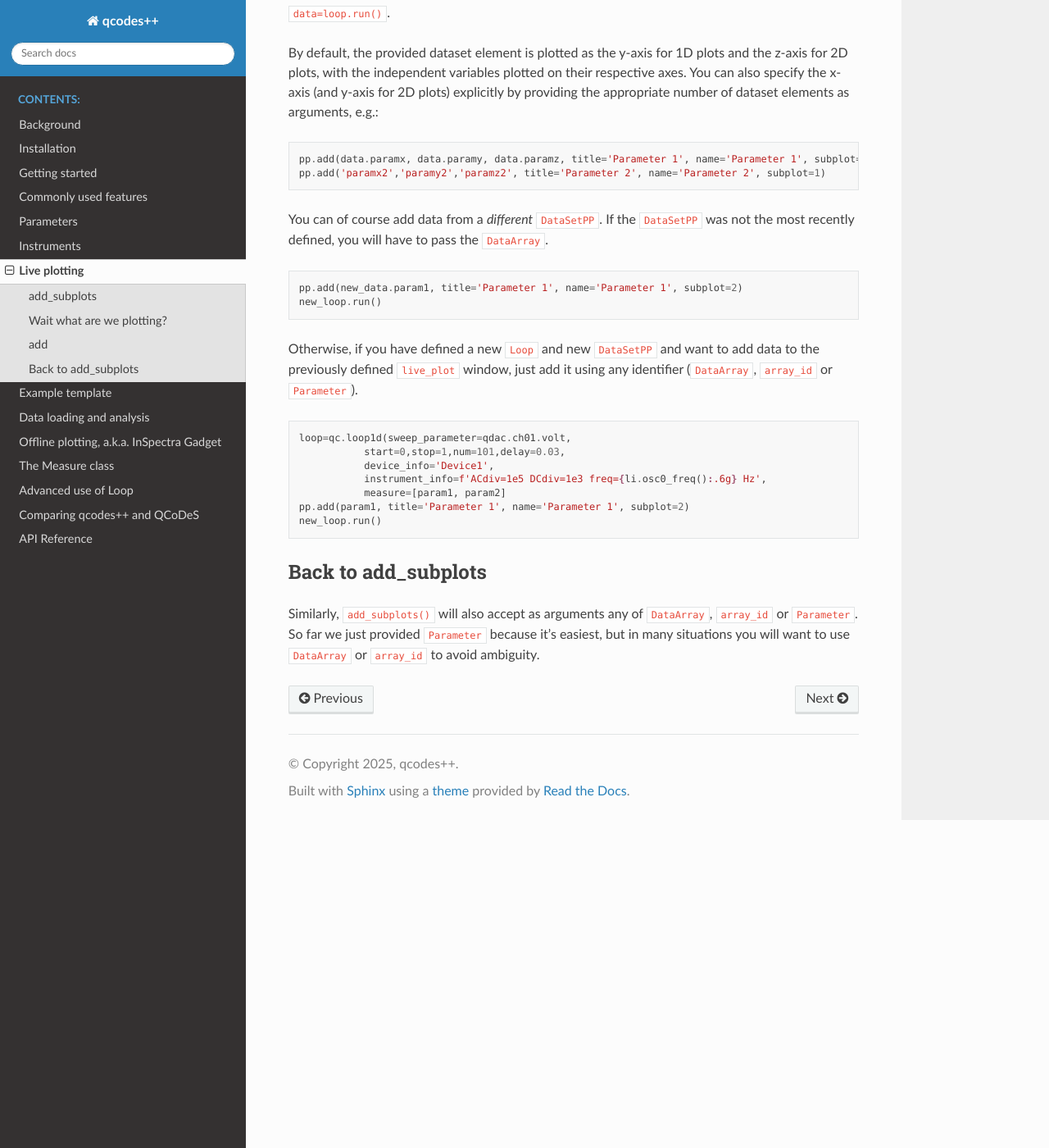
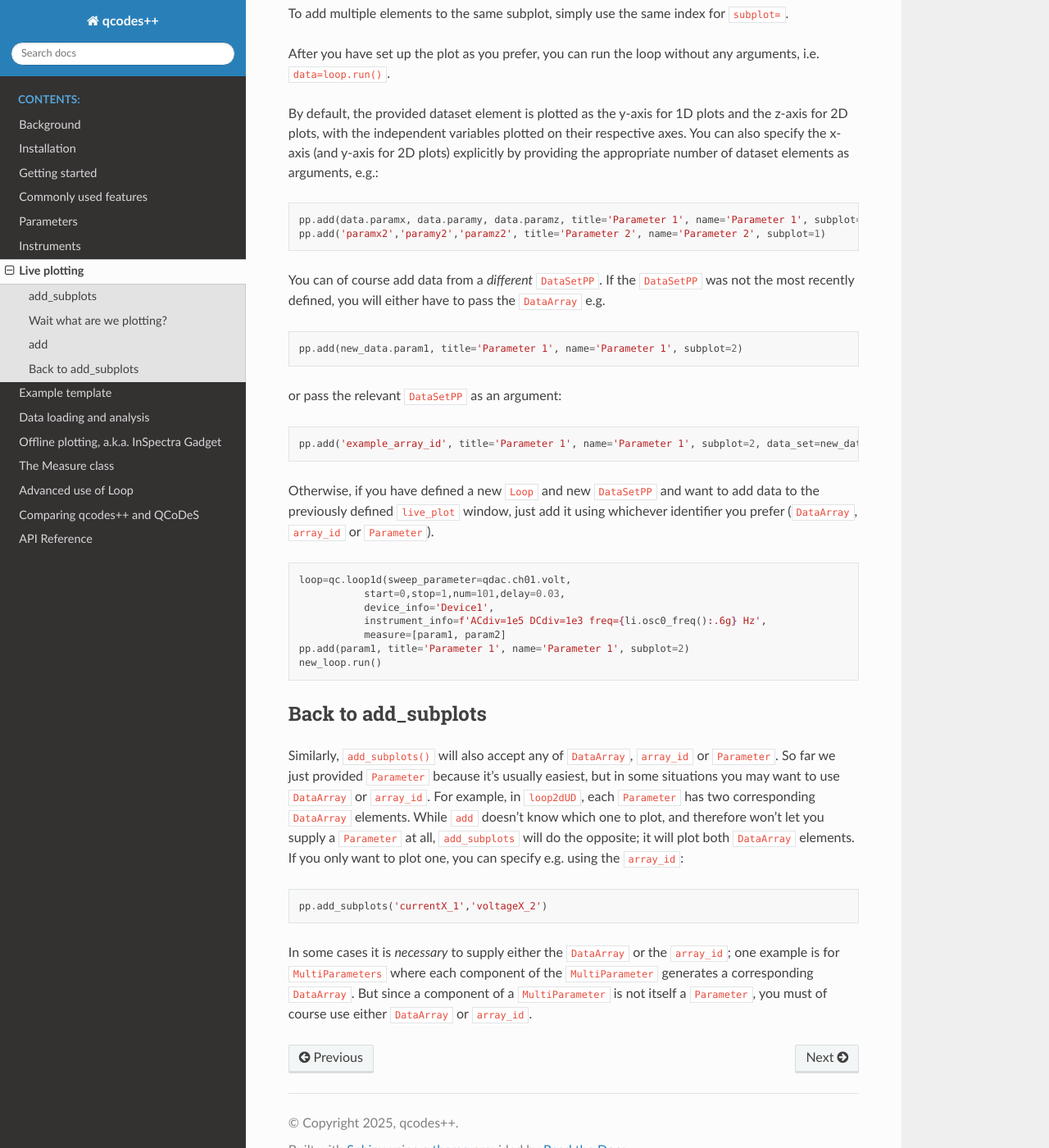
Before and after one commit to qcodespp/qcodespp.github.io, a Sphinx documentation site: the page built from docs/source/live_plot.rst, in a window 1280 px wide and 1400 px high, scrolled down 1616 px. Shown: the whole window at 82% size. Built offline with Sphinx 7.4.7 and the Read the Docs theme 3.1.0, drawn with Linux system fonts in a browser that asks for light colours; some of the changed text lies outside the part shown.

Commit message:
liveplot

```diff
--- a/docs/source/live_plot.rst
+++ b/docs/source/live_plot.rst
@@ -49,14 +49,16 @@
     pp.add(param1, title='Parameter 1', name='Parameter 1', subplot=0)
     pp.add(param2, title='Parameter 2', name='Parameter 2', subplot=1)
 
-The first argument to ``add`` can be many things. The most foolproof option is to supply a ``DataArray``, e.g. ``loop.data_set.param1``. However, assuming that the ``DataSetPP`` of interest was the last created ``DataSetPP``, you can supply the ``array_id`` as a string:
+The first argument to ``add`` can be many things. The most foolproof option is to supply a ``DataArray``, e.g. ``loop.data_set.param1``. However, assuming that the ``DataSetPP`` of interest was the last created ``DataSetPP``, you can also just supply the ``array_id`` as a string:
 
 .. code-block:: python
 
     pp.add('param1', title='Parameter 1', name='Parameter 1', subplot=0)
     pp.add('param2', title='Parameter 2', name='Parameter 2', subplot=1)
 
-or the ``Parameter`` object if the ``DataSetPP`` has only one ``DataArray`` per ``Parameter`` (this is not the case for e.g. ``loop2dUD`` and other advanced loop types!)
+or the ``Parameter`` object if the ``DataSetPP`` has only one ``DataArray`` per ``Parameter`` (this is not the case for e.g. ``loop2dUD`` and other advanced loop types!).
+
+In both cases of supplying ``array_id`` or ``Parameter``, the code will locate the relevant ``DataArray`` in the most recently defined ``DataSetPP`` and add it.
 
 To add multiple elements to the same subplot, simply use the same index for ``subplot=``.
 
@@ -69,14 +71,19 @@
     pp.add(data.paramx, data.paramy, data.paramz, title='Parameter 1', name='Parameter 1', subplot=0)
     pp.add('paramx2','paramy2','paramz2', title='Parameter 2', name='Parameter 2', subplot=1)
 
-You can of course add data from a *different* ``DataSetPP``. If the ``DataSetPP`` was not the most recently defined, you will have to pass the ``DataArray``.
+You can of course add data from a *different* ``DataSetPP``. If the ``DataSetPP`` was not the most recently defined, you will either have to pass the ``DataArray`` e.g.
 
 .. code-block:: python
 
     pp.add(new_data.param1, title='Parameter 1', name='Parameter 1', subplot=2)
-    new_loop.run()
 
-Otherwise, if you have defined a new ``Loop`` and new ``DataSetPP`` and want to add data to the previously defined ``live_plot`` window, just add it using any identifier (``DataArray``, ``array_id`` or ``Parameter``).
+or pass the relevant ``DataSetPP`` as an argument:
+
+.. code-block:: python
+
+    pp.add('example_array_id', title='Parameter 1', name='Parameter 1', subplot=2, data_set=new_data)
+
+Otherwise, if you have defined a new ``Loop`` and new ``DataSetPP`` and want to add data to the previously defined ``live_plot`` window, just add it using whichever identifier you prefer (``DataArray``, ``array_id`` or ``Parameter``).
 
 .. code-block:: python
 
@@ -91,4 +98,10 @@
 Back to add_subplots
 --------------------
 
-Similarly, ``add_subplots()`` will also accept as arguments any of ``DataArray``, ``array_id`` or ``Parameter``. So far we just provided ``Parameter`` because it's easiest, but in many situations you will want to use ``DataArray`` or ``array_id`` to avoid ambiguity.
+Similarly, ``add_subplots()`` will also accept any of ``DataArray``, ``array_id`` or ``Parameter``. So far we just provided ``Parameter`` because it's usually easiest, but in some situations you may want to use ``DataArray`` or ``array_id``. For example, in ``loop2dUD``, each ``Parameter`` has two corresponding ``DataArray`` elements. While ``add`` doesn't know which one to plot, and therefore won't let you supply a ``Parameter`` at all, ``add_subplots`` will do the opposite; it will plot both ``DataArray`` elements. If you only want to plot one, you can specify e.g. using the ``array_id``:
+
+.. code-block:: python
+
+    pp.add_subplots('currentX_1','voltageX_2')
+
+In some cases it is *necessary* to supply either the ``DataArray`` or the ``array_id``; one example is for ``MultiParameters`` where each component of the ``MultiParameter`` generates a corresponding ``DataArray``. But since a component of a ``MultiParameter`` is not itself a ``Parameter``, you must of course use either ``DataArray`` or ``array_id``.
```
